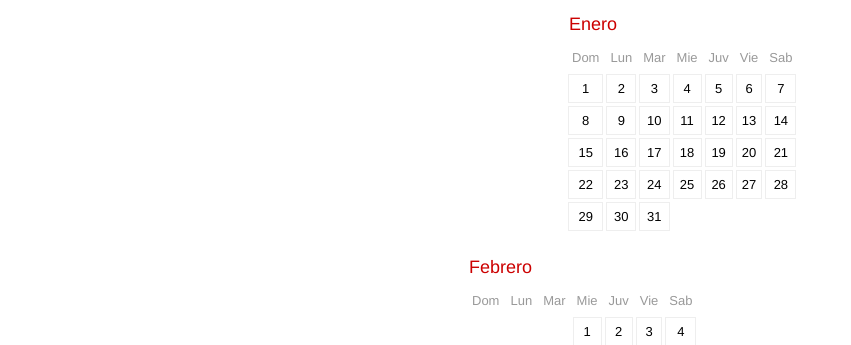
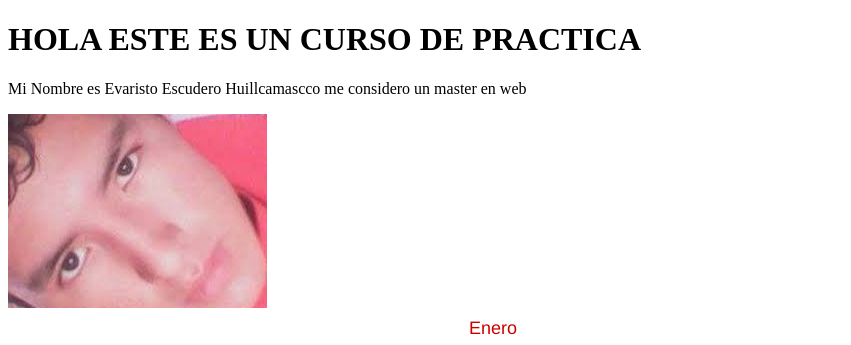
Before and after one commit to Evaristo123/CalendarioPractica, a plain HTML site: page index.html in a window 1280 px wide. Shown: the top 345 px of the page, without its empty margins (0-851 px from the left). Drawn offline with Linux system fonts and the light colour scheme.

Commit message:
gregando los archivo de las imganes

```diff
--- a/index.html
+++ b/index.html
@@ -9,6 +9,10 @@
 </head>
 <body>
 
+	<h1>HOLA ESTE ES UN CURSO DE PRACTICA</h1>
+	<P>Mi Nombre es Evaristo Escudero Huillcamascco me considero un master en web</P>
+	<img src="img/evaristo.jpg" alt="">
+
 	<script src="js/js.js"></script>
 </body>
 </html>
```
Also changed, not shown: img/evaristo.jpg (added).
